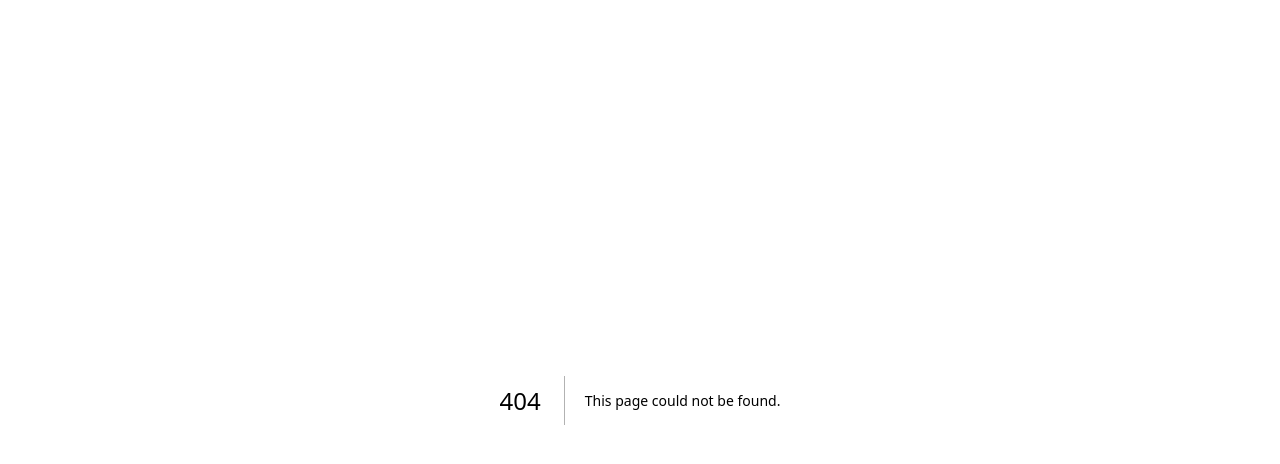
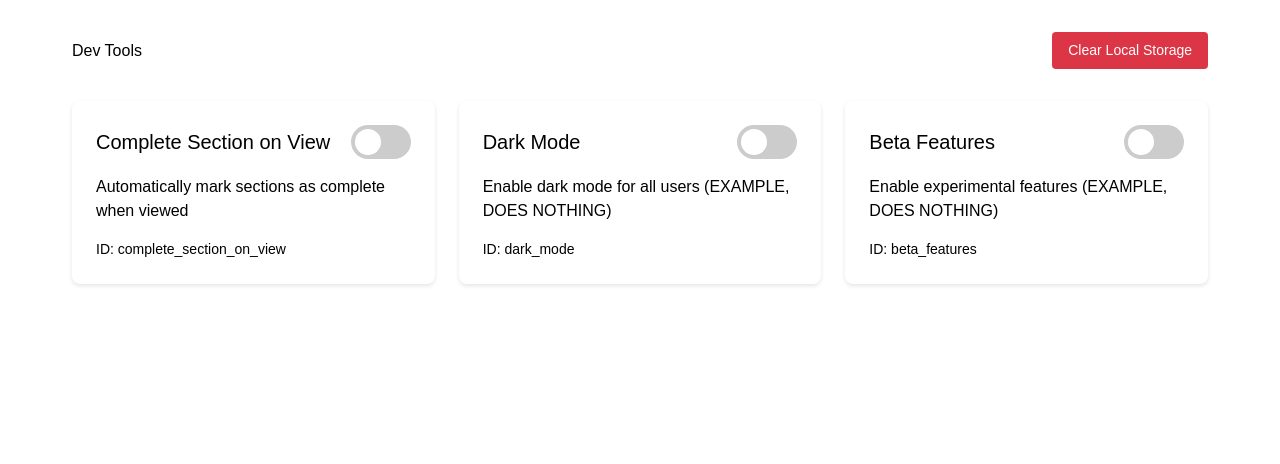
Before and after one commit to NickJordan-BE/lms-prototype, a Next.js app: page /dev in a window 1280 px wide. Before the commit this address had no page. Shown: the top 464 px of the page. Built offline with nearby package versions, Linux system fonts and the light colour scheme.

Commit message:
Add feature flag system. Add a feature flag that either marks a section complete when the video is finished or just upon viewing

```diff
--- a/src/app/components/VideoPlayer.tsx
+++ b/src/app/components/VideoPlayer.tsx
@@ -6,6 +6,7 @@ import { MdPlayArrow, MdPause, MdVolumeUp, MdVolumeOff, MdVolumeDown, MdFullscre
 
 interface VideoPlayerProps {
   videoId: string;
+  onVideoComplete?: () => void;
 }
 
 interface YouTubePlayer {
@@ -59,7 +60,7 @@ declare global {
   }
 }
 
-const VideoPlayer = ({ videoId }: VideoPlayerProps) => {
+const VideoPlayer = ({ videoId, onVideoComplete }: VideoPlayerProps) => {
   const [isPlaying, setIsPlaying] = useState(false);
   const [currentTime, setCurrentTime] = useState(0);
   const [duration, setDuration] = useState(0);
@@ -99,6 +100,11 @@ const VideoPlayer = ({ videoId }: VideoPlayerProps) => {
           onStateChange: (event: YouTubeEvent) => {
             setIsPlaying(event.data === window.YT.PlayerState.PLAYING);
             setIsLoading(event.data === window.YT.PlayerState.BUFFERING);
+
+            // Handle video completion
+            if (event.data === window.YT.PlayerState.ENDED && onVideoComplete) {
+              onVideoComplete();
+            }
           },
         },
       });
@@ -124,7 +130,7 @@ const VideoPlayer = ({ videoId }: VideoPlayerProps) => {
         playerRef.current.destroy();
       }
     };
-  }, [videoId, showSubtitles]);
+  }, [videoId, showSubtitles, onVideoComplete]);
 
   useEffect(() => {
     const updateTime = () => {
--- /dev/null
+++ b/src/app/dev/dev.module.css
@@ -0,0 +1,106 @@
+.container {
+  padding: 2rem;
+  max-width: 1200px;
+  margin: 0 auto;
+  color: black;
+}
+
+.header {
+  display: flex;
+  justify-content: space-between;
+  align-items: center;
+  margin-bottom: 2rem;
+}
+
+.clearButton {
+  padding: 0.5rem 1rem;
+  background-color: #dc3545;
+  color: white;
+  border: none;
+  border-radius: 4px;
+  cursor: pointer;
+  font-size: 0.875rem;
+  transition: background-color 0.2s;
+}
+
+.clearButton:hover {
+  background-color: #c82333;
+}
+
+.flagsContainer {
+  display: grid;
+  grid-template-columns: repeat(auto-fill, minmax(300px, 1fr));
+  gap: 1.5rem;
+  margin-top: 2rem;
+}
+
+.flagCard {
+  background: white;
+  border-radius: 8px;
+  padding: 1.5rem;
+  box-shadow: 0 2px 4px rgba(0, 0, 0, 0.1);
+}
+
+.flagHeader {
+  display: flex;
+  justify-content: space-between;
+  align-items: center;
+  margin-bottom: 1rem;
+}
+
+.flagHeader h2 {
+  margin: 0;
+  font-size: 1.25rem;
+}
+
+.flagId {
+  margin-top: 1rem;
+  font-size: 0.875rem;
+  color: black;
+}
+
+/* Toggle Switch Styles */
+.switch {
+  position: relative;
+  display: inline-block;
+  width: 60px;
+  height: 34px;
+}
+
+.switch input {
+  opacity: 0;
+  width: 0;
+  height: 0;
+}
+
+.slider {
+  position: absolute;
+  cursor: pointer;
+  top: 0;
+  left: 0;
+  right: 0;
+  bottom: 0;
+  background-color: #ccc;
+  transition: .4s;
+  border-radius: 34px;
+}
+
+.slider:before {
+  position: absolute;
+  content: "";
+  height: 26px;
+  width: 26px;
+  left: 4px;
+  bottom: 4px;
+  background-color: white;
+  transition: .4s;
+  border-radius: 50%;
+}
+
+input:checked + .slider {
+  background-color: #2196F3;
+}
+
+input:checked + .slider:before {
+  transform: translateX(26px);
+}
--- /dev/null
+++ b/src/app/dev/page.tsx
@@ -0,0 +1,88 @@
+'use client';
+
+import { useState, useEffect } from 'react';
+import styles from './dev.module.css';
+
+interface FeatureFlag {
+  id: string;
+  name: string;
+  description: string;
+  enabled: boolean;
+}
+
+export default function DevPage() {
+  const [flags, setFlags] = useState<FeatureFlag[]>([
+    {
+      id: 'complete_section_on_view',
+      name: 'Complete Section on View',
+      description: 'Automatically mark sections as complete when viewed',
+      enabled: false
+    },
+    {
+      id: 'dark_mode',
+      name: 'Dark Mode',
+      description: 'Enable dark mode for all users (EXAMPLE, DOES NOTHING)',
+      enabled: false
+    },
+    {
+      id: 'beta_features',
+      name: 'Beta Features',
+      description: 'Enable experimental features (EXAMPLE, DOES NOTHING)',
+      enabled: false
+    }
+  ]);
+
+  useEffect(() => {
+    // Load saved flags from localStorage
+    const savedFlags = localStorage.getItem('featureFlags');
+    if (savedFlags) {
+      setFlags(JSON.parse(savedFlags));
+    }
+  }, []);
+
+  const toggleFlag = (flagId: string) => {
+    setFlags(prevFlags => {
+      const newFlags = prevFlags.map(flag =>
+        flag.id === flagId ? { ...flag, enabled: !flag.enabled } : flag
+      );
+      // Save to localStorage
+      localStorage.setItem('featureFlags', JSON.stringify(newFlags));
+      return newFlags;
+    });
+  };
+
+  const clearFeatureFlags = () => {
+    localStorage.removeItem('featureFlags');
+    setFlags(prevFlags => prevFlags.map(flag => ({ ...flag, enabled: false })));
+  };
+
+  return (
+    <div className={styles.container}>
+      <div className={styles.header}>
+        <h1>Dev Tools</h1>
+        <button onClick={clearFeatureFlags} className={styles.clearButton}>
+          Clear Local Storage
+        </button>
+      </div>
+      <div className={styles.flagsContainer}>
+        {flags.map(flag => (
+          <div key={flag.id} className={styles.flagCard}>
+            <div className={styles.flagHeader}>
+              <h2>{flag.name}</h2>
+              <label className={styles.switch}>
+                <input
+                  type="checkbox"
+                  checked={flag.enabled}
+                  onChange={() => toggleFlag(flag.id)}
+                />
+                <span className={styles.slider}></span>
+              </label>
+            </div>
+            <p>{flag.description}</p>
+            <div className={styles.flagId}>ID: {flag.id}</div>
+          </div>
+        ))}
+      </div>
+    </div>
+  );
+}
--- a/src/app/lms/page.tsx
+++ b/src/app/lms/page.tsx
@@ -3,6 +3,7 @@
 import { useState, useEffect } from 'react';
 import { useRouter } from 'next/navigation';
 import VideoPlayer from '../components/VideoPlayer';
+import { isFeatureEnabled } from '../utils/featureFlags';
 
 const LMS = () => {
   const router = useRouter();
@@ -205,7 +206,9 @@ const LMS = () => {
 
   const handleItemClick = (item: string) => {
     setSelectedItem(item);
-    setVisitedItems(prev => ({ ...prev, [item]: true }));
+    if (isFeatureEnabled('complete_section_on_view')) {
+      setVisitedItems(prev => ({ ...prev, [item]: true }));
+    }
     setActiveLine(0); // Reset transcript position when changing items
   };
 
@@ -229,6 +232,11 @@ const LMS = () => {
     // For now, just redirect to login or home page
     router.push('/login');
   };
+
+  function handleVideoComplete(): void {
+    if (!selectedItem) return;
+    setVisitedItems(prev => ({ ...prev, [selectedItem]: true }));
+  }
 
   return (
     <div className="flex flex-col h-screen overflow-hidden bg-white">
@@ -379,6 +387,7 @@ const LMS = () => {
                 </h2>
                 <VideoPlayer
                   videoId={itemContent[selectedItem]?.videoId || "Jt1_Q_tnbEk"}
+                  onVideoComplete={handleVideoComplete}
                 />
               </div>
 
--- /dev/null
+++ b/src/app/utils/featureFlags.ts
@@ -0,0 +1,11 @@
+export const isFeatureEnabled = (featureId: string): boolean => {
+  if (typeof window === 'undefined') return false;
+
+  const savedFlags = localStorage.getItem('featureFlags');
+  if (!savedFlags) return false;
+
+  const flags = JSON.parse(savedFlags);
+  const flag = flags.find((f: { id: string; enabled: boolean }) => f.id === featureId);
+
+  return flag?.enabled || false;
+};
```
